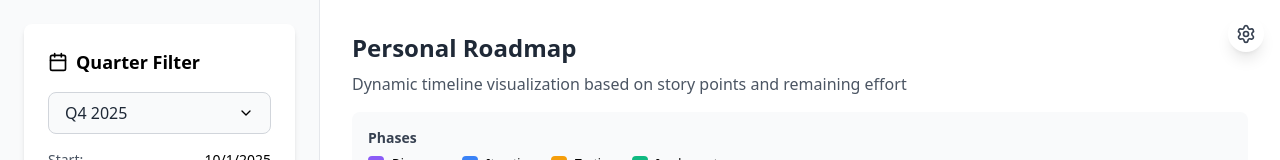
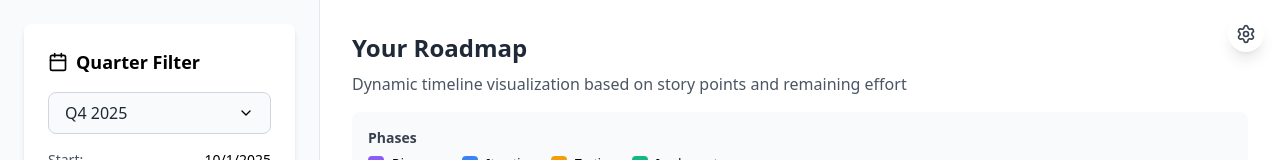
Before and after one commit to thicloudflare/jira-sprint-dashboard, a React (Vite) app: page / in a window 1280 px wide. Shown: the top 160 px of the page. Built offline with nearby package versions, Linux system fonts and the light colour scheme.

Commit message:
Make roadmap header dynamic based on username

```diff
--- a/src/App.tsx
+++ b/src/App.tsx
@@ -567,6 +567,7 @@ function App() {
         onAddPhase={handleAddPhase}
         onReorderPhases={handleReorderPhases}
         jiraDomain={jiraConfig?.domain}
+        userEmail={jiraConfig?.email}
       />
       <PhaseDetailPanel
         phase={selectedPhase}
--- a/src/components/Timeline.tsx
+++ b/src/components/Timeline.tsx
@@ -8,6 +8,7 @@ interface TimelineProps {
   onAddPhase?: (epicId: string, phaseType: PhaseType) => void;
   onReorderPhases?: (epicId: string, fromIndex: number, toIndex: number) => void;
   jiraDomain?: string;
+  userEmail?: string;
 }
 
 function calculateSprintBoundaries(startDate: Date, endDate: Date): Date[] {
@@ -29,7 +30,15 @@ function getDatePosition(date: Date, startDate: Date, endDate: Date): number {
   return (elapsed / totalDuration) * 100;
 }
 
-export const Timeline = ({ data, onPhaseClick, selectedPhase, onAddPhase, onReorderPhases, jiraDomain }: TimelineProps) => {
+export const Timeline = ({ data, onPhaseClick, selectedPhase, onAddPhase, onReorderPhases, jiraDomain, userEmail }: TimelineProps) => {
+  const getDisplayName = () => {
+    if (userEmail) {
+      const username = userEmail.split('@')[0];
+      return username.charAt(0).toUpperCase() + username.slice(1) + "'s";
+    }
+    return 'Your';
+  };
+
   const sprintBoundaries = calculateSprintBoundaries(data.quarterStart, data.quarterEnd);
 
   console.log('🗺️ Timeline rendering with data:', {
@@ -45,7 +54,7 @@ export const Timeline = ({ data, onPhaseClick, selectedPhase, onAddPhase, onReor
   return (
     <div className="flex-1 bg-white p-8 overflow-x-auto">
       <div className="mb-6">
-        <h2 className="text-2xl font-bold text-gray-800 mb-2">Personal Roadmap</h2>
+        <h2 className="text-2xl font-bold text-gray-800 mb-2">{getDisplayName()} Roadmap</h2>
         <p className="text-gray-600 mb-4">
           Dynamic timeline visualization based on story points and remaining effort
         </p>
```
